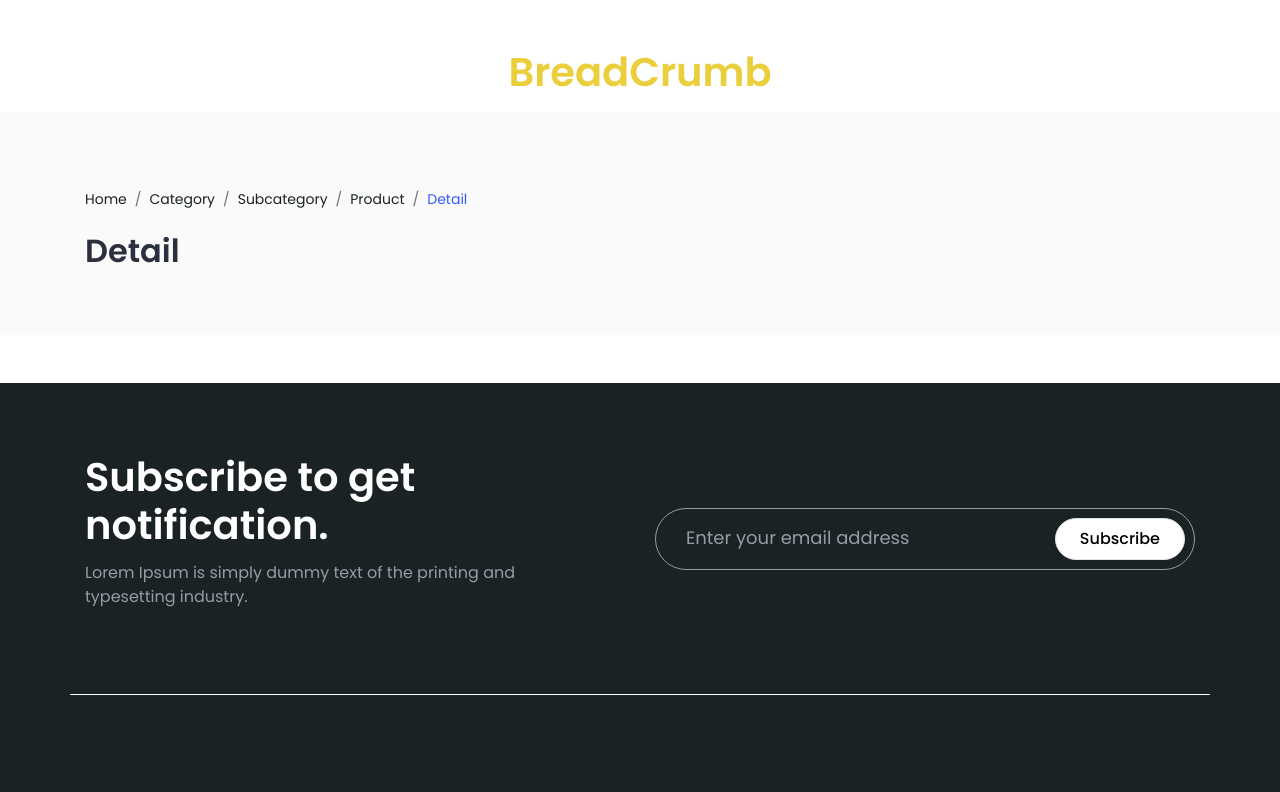
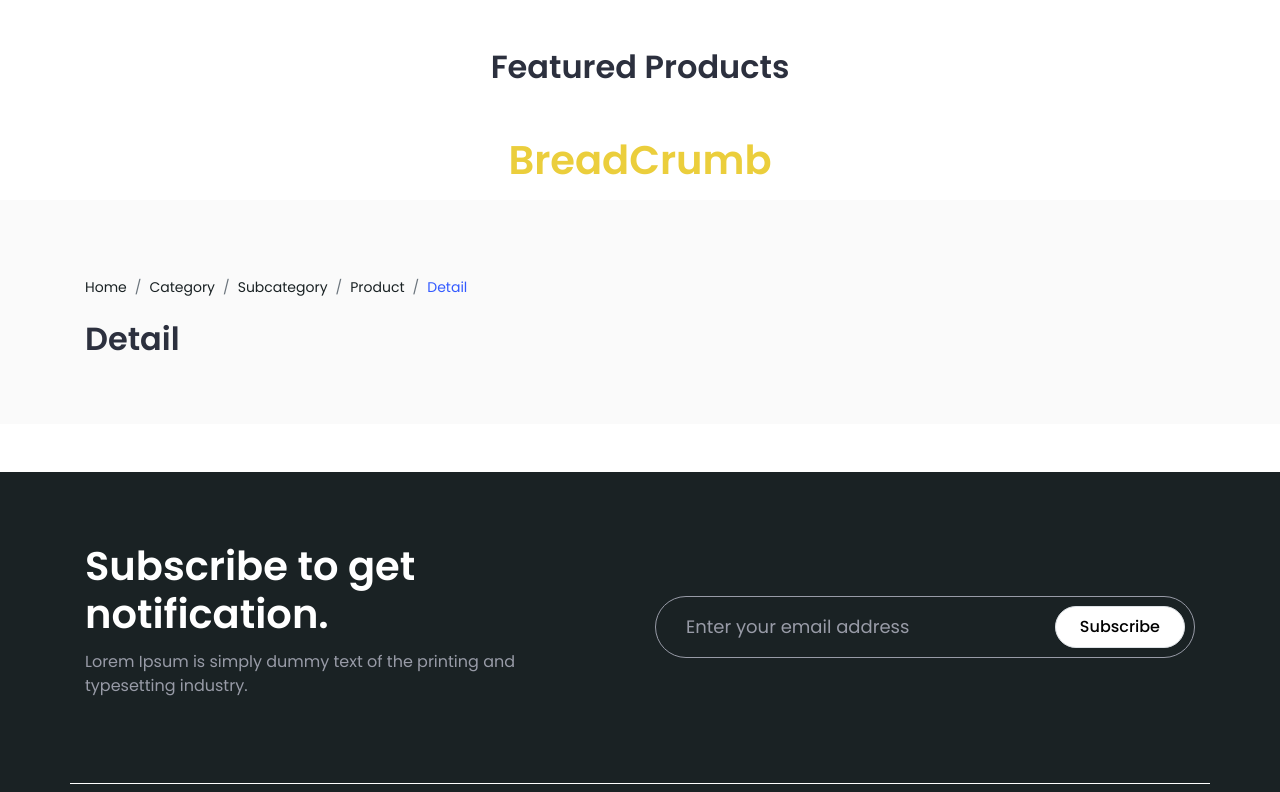
Before and after one commit to templatecookie/olog-html, a website: page index.html in a window 1280 px wide. Shown: the top 792 px of the page. Drawn offline with Linux system fonts and the light colour scheme.

Commit message:
section title complete

```diff
--- a/index.html
+++ b/index.html
@@ -9,6 +9,17 @@
 </head>
 <body>
     <div class="pt-5">
+        <!-- Features Section Start -->
+        <div class="container">
+            <div class="row">
+                <div class="col-sm-12">
+                    <div class="section-title">
+                        <h2>Featured Products</h2>
+                    </div>
+                </div>
+            </div>
+        </div>
+        <!-- Features Section End -->
       <h1 class="mb-3 text-warning text-center">BreadCrumb</h1>
       <!-- BreadCrumb -->
       <section class="breadcrumb-area">
--- a/src/scss/base/_reset.scss
+++ b/src/scss/base/_reset.scss
@@ -119,3 +119,10 @@ p {
 	font-size: 14px;
 	opacity: 1;
 }
+.section-title{
+	color: $black;
+	font-size: 40px;
+	line-height: 1.1;
+	text-align: center;
+	margin-bottom: 50px;
+}
```
Also changed, not shown: dist/main.css.
